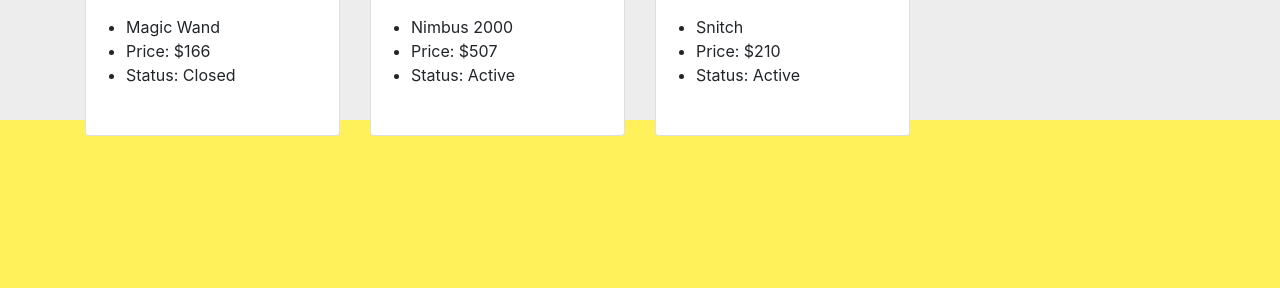
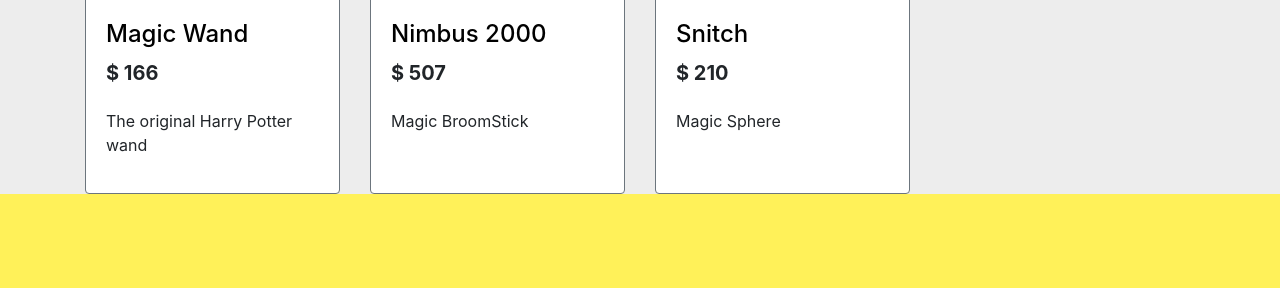
Before and after one commit to grayTurtle01/commerce, a Django app: page /products_filtered/Toys in a window 1280 px wide. Shown: the part 512-800 px from the top of the page. Run offline with Django 3.2, Linux system fonts and the light colour scheme; data comes from the database, SQL or seed files in the repository; both versions use the stored data as it was after the commit; some libraries are stand-ins or nearby versions.

Commit message:
some css changes

```diff
--- a/auctions/static/auctions/styles.css
+++ b/auctions/static/auctions/styles.css
@@ -16,8 +16,16 @@ body {
     background-color: #ededed;
 }
 
+
 .card .card-title{
-    color: black
+    color: black;
+}
+
+.card-title:hover{
+    color: black;
+    text-decoration-color: black;
+    text-decoration: none;
+
 }
 
 .card h5{
--- a/auctions/templates/auctions/products_filtered.html
+++ b/auctions/templates/auctions/products_filtered.html
@@ -5,36 +5,6 @@
 {% block body %}
     <h2>{{category}}</h2>
 
-    <div class="container">
-    <div class="row">
-    {% for product in products %}
-            <div class="col-lg-3 col-sm-6 ">
-
-                <div class="card mb-3 h-100 mt-3" >
-                    <a href="{% url 'show_product' product.id %}">
-                        <img class="card-img-top"
-                        src="{{ product.image_url }}" >
-
-                    </a>
-
-                    <div>
-
-                        <ul class="mt-3">
-                            <li>{{ product.name }}</li>
-                            <li>Price: ${{ product.price }}</li>
-                            <li>Status: {% if product.is_active == True %}
-                                Active
-                                {% else%}
-                                Closed
-                             {% endif %} </li>
-                        </ul>
-
-
-                    </div>
-                </div>
-            </div>
-            {% endfor%}
-    </div>
-    </div>
+    {% include 'auctions/render_products.html' %}
 
 {% endblock %}
--- /dev/null
+++ b/auctions/templates/auctions/render_products.html
@@ -0,0 +1,28 @@
+<div class="container">
+  <div class="row products">
+
+
+   {% for product in products %}
+      <div class="col-lg-3 col-sm-6 mt-3">
+
+          <div class="card mb-3 text-left border-secondary h-100">
+              <a href="{% url 'show_product' product.id %}">
+                  <img class="card-img-top"
+                       src="{{ product.image_url }}" >
+
+              </a>
+
+              <div class="card-body border-secondary" >
+                  <a href="{% url 'show_product' product.id %}">
+                      <h4 class="card-title">{{ product.name }}</h4>
+                  </a>
+                  <h5 class="mt-2">$ {{ product.price }}</h5>
+                  <p class="card-text mt-4">{{ product.description}}</p>
+
+
+              </div>
+          </div>
+      </div>
+  {% endfor%}
+  </div>
+</div>
--- a/auctions/views.py
+++ b/auctions/views.py
@@ -167,7 +167,7 @@ def show_product(request, product_id):
                 'product': product,
                 'messageSuccess': "The Bid was accepted !!",
                 'form': BidForm(),
-                'comments': Comment.objects.filter(creator=request.user.username),
+                'comments': Comment.objects.filter(product_id=product_id),
                 'counter': len(request.user.products.all())
 
             })
@@ -266,7 +266,7 @@ def products_filtered(request, category):
     return render(request, 'auctions/products_filtered.html',{
         'products': products,
         'category': category,
-        'counter': 0
+        'counter': counter
     })
 
 from .models import UploadFileForm
```
Also changed, not shown: auctions/templates/auctions/index.html (+1 -26 lines), auctions/templates/auctions/product.html (+17 -9 lines), db.sqlite3.
